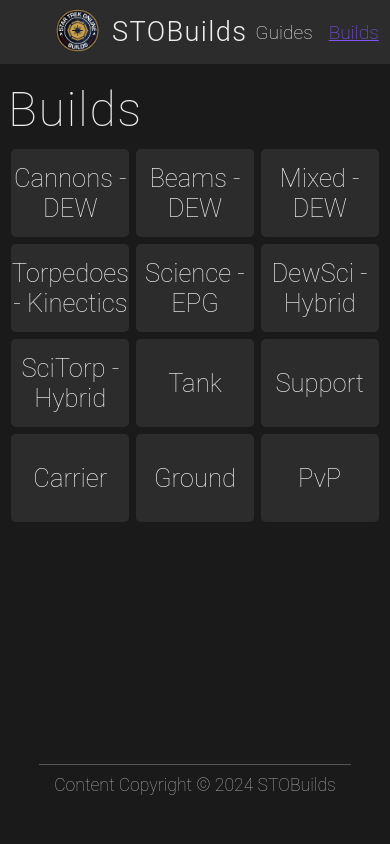
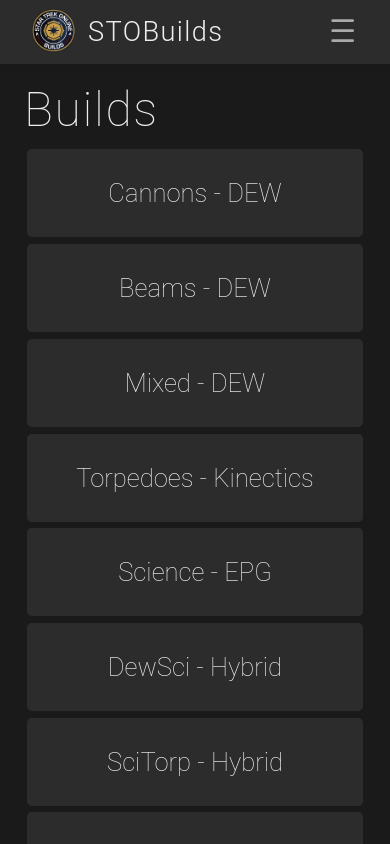
Before and after one commit to Shinga13/stobuilds.com, a SvelteKit app: page /builds in a window 390 px wide. Built offline with nearby package versions, Linux system fonts and the light colour scheme; a web font is replaced by a local one.

Commit message:
added mobile layout

```diff
--- a/src/app.css
+++ b/src/app.css
@@ -33,6 +33,9 @@
 }
 a:hover {
     box-shadow: inset 0 -.15rem 0 0 var(--accent);
+}
+a.major-link {
+    color: var(--accent);
 }
 
 b {
--- /dev/null
+++ b/src/lib/icons/ArrowRight.svelte
@@ -0,0 +1,3 @@
+<svg xmlns="http://www.w3.org/2000/svg" height="1.2rem" width="1.2rem" stroke="#8254ff" fill="none" viewBox="0 0 24 24" stroke-width="2" stroke-linecap="round" stroke-linejoin="round">
+    <line x1="5" y1="12" x2="19" y2="12"></line><polyline points="12 5 19 12 12 19"></polyline>
+</svg>
--- /dev/null
+++ b/src/lib/icons/Close.svelte
@@ -0,0 +1,3 @@
+<svg xmlns="http://www.w3.org/2000/svg" width="2rem" height="2rem" viewBox="0 0 24 24" stroke-width="2" stroke-linecap="round" stroke-linejoin="round">
+    <path d="M5 5 L20 20 M20 5 L5 20"></path>
+</svg>
--- /dev/null
+++ b/src/lib/icons/ExternalLink.svelte
@@ -0,0 +1,3 @@
+<svg xmlns="http://www.w3.org/2000/svg" viewBox="0 0 24 24" stroke-width="2" stroke-linecap="round" stroke-linejoin="round">
+    <path d="M18 13v6a2 2 0 0 1-2 2H5a2 2 0 0 1-2-2V8a2 2 0 0 1 2-2h6"></path><polyline points="15 3 21 3 21 9"></polyline><line x1="10" y1="14" x2="21" y2="3"></line>
+</svg>
--- /dev/null
+++ b/src/lib/icons/Hamburger.svelte
@@ -0,0 +1,3 @@
+<svg xmlns="http://www.w3.org/2000/svg" width="2rem" height="2rem" viewBox="0 0 24 24" stroke-width="2" stroke-linecap="round" stroke-linejoin="round">
+    <path d="M5 5 L20 5 M5 12.5 L20 12.5 M5 20 L20 20"></path>
+</svg>
--- a/src/lib/index.js
+++ /dev/null
@@ -1 +0,0 @@
-// place files you want to import through the `$lib` alias in this folder.
--- /dev/null
+++ b/src/lib/layout/MajorLink.svelte
@@ -0,0 +1,26 @@
+<script>
+    import ArrowRight from "$lib/icons/ArrowRight.svelte";
+    let { href, children } = $props();
+</script>
+
+<style>
+    a {
+        text-transform: uppercase;
+        font-size: 1rem;
+    }
+
+    div {
+        display: flex;
+        align-items: center;
+    }
+
+    .spacer{
+        width: .2rem;
+    }
+</style>
+
+<div>
+    <a href={href} class='major-link'>{@render children()}</a>
+    <span class='spacer'></span>
+    <ArrowRight/>
+</div>
--- /dev/null
+++ b/src/lib/layout/MobileMenuButton.svelte
@@ -0,0 +1,25 @@
+<script>
+    import Close from "$lib/icons/Close.svelte";
+    import Hamburger from "$lib/icons/Hamburger.svelte";
+
+    let { open = $bindable(false) } = $props();
+</script>
+
+<style>
+    .icon-button {
+        background-color: var(--mbg);
+        border: none;
+        cursor: pointer;
+        padding: 0;
+        stroke: var(--medium-text);
+        transition: ease;
+    }
+</style>
+
+<button class='icon-button' onclick={() => open = !open}>
+    {#if open}
+        <Close/>
+    {:else}
+        <Hamburger/>
+    {/if}
+</button>
--- a/src/routes/+layout.svelte
+++ b/src/routes/+layout.svelte
@@ -3,11 +3,19 @@
     import '@fontsource-variable/overpass';
     import '@fontsource-variable/overpass-mono'
     import { page } from '$app/state';
+    import { beforeNavigate } from '$app/navigation';
+    import { innerWidth } from 'svelte/reactivity/window';
     import Discord from '$lib/icons/Discord.svelte';
+    import ExternalLink from '$lib/icons/ExternalLink.svelte';
+    import MobileMenuButton from '$lib/layout/MobileMenuButton.svelte';
 
     let { children } = $props();
 
+    let is_mobile = $derived(innerWidth.current < 800);
     let base_route = $derived(page.route.id.split('/')[1] ?? '');
+    let menu_open = $state(false);
+
+    beforeNavigate(() => menu_open = false);
 </script>
 
 <style>
@@ -27,7 +35,6 @@
         grid-column: 3;
         height: fit-content;
         justify-self: end;
-        margin-right: 4rem;
         max-width: max-content;
     }
 
@@ -38,7 +45,7 @@
     #home-button {
         align-items: center;
         background-image: url('/favicon.webp');
-        background-position: 3.5rem 45%;
+        background-position: 0 45%;
         background-repeat: no-repeat;
         background-size: 2.7rem;
         box-shadow: none;
@@ -50,7 +57,7 @@
         height: 100%;
         letter-spacing: .05em;
         max-width: max-content;
-        padding-left: 7rem;
+        padding-left: 3.5rem;
         text-decoration: none;
     }
 
@@ -81,14 +88,68 @@
 
     .header {
         background-color: var(--mbg);
+        box-shadow: 0 0.1rem 5px var(--bg);
+        box-sizing: border-box;
         display: grid;
         grid-template-columns: 1fr auto 1fr;
         height: 4rem;
         left: 0;
+        padding: 0 4rem;
         position: fixed;
         top: 0;
         width: 100vw;
         z-index: 100;
+    }
+
+    .inline-icon {
+        display: flex;
+        align-items: center;
+        height: 1rem;
+        margin-left: 0.3rem;
+        margin-top: 0.3rem;
+        width: 1rem;
+    }
+
+    .menu {
+        background-color: var(--mbg);
+        border-radius: var(--margin);
+        box-shadow: 0.2rem 0.2rem 5px var(--bg);
+        height: fit-content;
+        justify-items: center;
+        margin: var(--margin);
+        margin-left: auto;
+        width: fit-content;
+    }
+
+    .menu-button-container {
+        align-self: center;
+        grid-column: 3;
+        justify-self: end;
+    }
+
+    .menu-external-link {
+        box-shadow: none;
+        display: flex;
+        fill: none;
+        font-size: 1.5rem;
+        stroke: var(--medium-text);
+        text-align: center;
+        margin: .7rem;
+    }
+
+    .menu-nav {
+        display: block;
+    }
+
+    .menu-nav .navlink {
+        display: block;
+        font-size: 1.5rem;
+        text-align: center;
+        margin: .7rem;
+    }
+
+    .mobile-header {
+        padding: 0 2rem;
     }
 
     .navlink {
@@ -105,7 +166,18 @@
     .page-content {
         margin: 4.5rem auto 0 auto;
         min-height: calc(100vh - 10rem); /* 4rem (header), 2rem (navbar), ~4rem (footer) */
-        padding: 0 var(--margin)
+        padding: 0 var(--spacing)
+    }
+
+    .popout-container {
+        backdrop-filter: blur(2px);
+        background: none;
+        display: flex;
+        height: calc(100dvh - 4rem);
+        left: 0;
+        position: fixed;
+        top: 4rem;
+        width: 100%;
     }
 
     .selected {
@@ -123,8 +195,9 @@
 </svelte:head>
 
 <main>
-    <div class='header'>
+    <div class='header' class:mobile-header={is_mobile}>
         <a href='/' id='home-button'>STOBuilds</a>
+        {#if !is_mobile}
             <nav id='main-navbar'>
                 <a href='/guides' class='navlink' class:selected={base_route == 'guides'}>Guides</a>
                 <a href='/builds' class='navlink' class:selected={base_route == 'builds'}>Builds</a>
@@ -134,6 +207,27 @@
             <a href='https://discord.gg/stobuilds' id='discord-link' title='STOBuilds Discord'>
                 <Discord/>
             </a>
+        {:else}
+            <div class='menu-button-container'>
+                <MobileMenuButton bind:open={menu_open}/>
+            </div>
+            {#if menu_open}
+                <div class='popout-container' onclick={() => menu_open = false} onkeydown={(e) => menu_open = false} role='none'>
+                    <div class='menu'>
+                        <nav class='menu-nav'>
+                            <a href='/guides' class='navlink' class:selected={base_route == 'guides'}>Guides</a>
+                            <a href='/builds' class='navlink' class:selected={base_route == 'builds'}>Builds</a>
+                            <a href='/links' class='navlink' class:selected={base_route == 'links'}>Links</a>
+                            <a href='/apps' class='navlink' class:selected={base_route == 'apps'}>Apps</a>
+                        </nav>
+                        <hr>
+                        <a href='https://discord.gg/stobuilds' class='menu-external-link' title='STOBuilds Discord'>
+                            Discord<span class='inline-icon'><ExternalLink/></span>
+                        </a>
+                    </div>
+                </div>
+            {/if}
+        {/if}
     </div>
 
     <div class='page-content content-width'>
--- a/src/routes/builds/+page.svelte
+++ b/src/routes/builds/+page.svelte
@@ -1,5 +1,8 @@
 <script>
+    import { innerWidth } from 'svelte/reactivity/window';
     import { categories } from '$lib/builds/category_list.js';
+
+    let is_mobile = $derived(innerWidth.current < 800);
 </script>
 
 <style>
@@ -24,10 +27,14 @@
     .category-button:hover {
         border: 1px solid var(--accent);
     }
+
+    .mobile {
+        grid-template-columns: 1fr;
+    }
 </style>
 
 <h1 class='heading'>Builds</h1>
-<div class='build-categories'>
+<div class='build-categories' class:mobile={is_mobile}>
     {#each categories as category}
         <a href='{'/builds/' + category.route}' class='category-button'>
             {category.name}
```
Also changed, not shown: src/routes/apps/+page.svelte (+7 -0 lines). Lines whose indentation alone changed are shown as unchanged.
